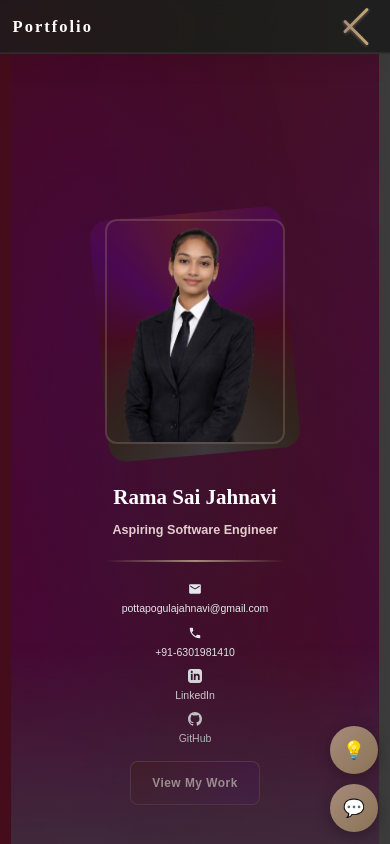
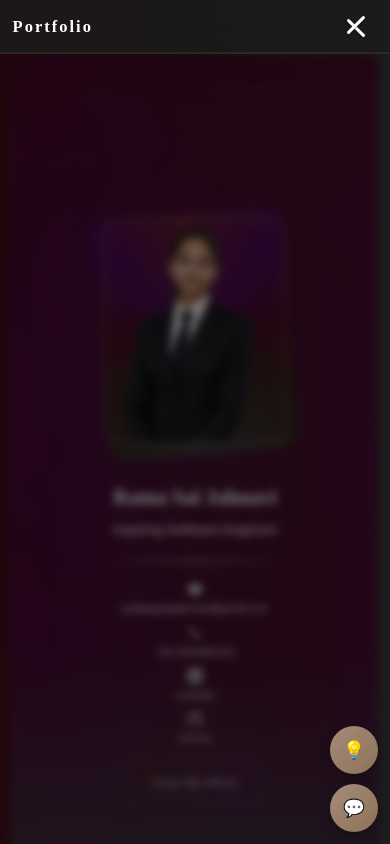
Before and after one commit to RamaSaiJahnavi/Portfolio, a React (Vite) app in the folder Desktop/portfolio/: page / in a window 390 px wide. Both pictures are taken after a click on the button "Toggle menu". Shown: the top 844 px of the page. Built offline with nearby package versions, Linux system fonts and the light colour scheme.

Commit message:
Fix mobile hamburger menu: add line gaps, white color, proper sizing, visible dropdown with smooth animation, close overlay

```diff
--- a/Desktop/portfolio/src/App.jsx
+++ b/Desktop/portfolio/src/App.jsx
@@ -75,14 +75,26 @@ function App() {
     // Listen for scroll events
     window.addEventListener('scroll', handleScroll)
 
+    // Click outside to close mobile menu
+    const handleClickOutside = (e) => {
+      if (isMobileMenuOpen && !e.target.closest('.navbar')) {
+        setIsMobileMenuOpen(false)
+      }
+    }
+
+    document.addEventListener('mousedown', handleClickOutside)
+    document.addEventListener('touchstart', handleClickOutside)
+
     // Cleanup event listeners
     return () => {
       window.removeEventListener('scroll', handleScroll)
       navLinks.forEach(link => {
         link.removeEventListener('click', handleAnchorClick)
       })
+      document.removeEventListener('mousedown', handleClickOutside)
+      document.removeEventListener('touchstart', handleClickOutside)
     }
-  }, [])
+  }, [isMobileMenuOpen])
 
   // Remove the handleNavClick function as it's no longer needed
   // Navigation is now handled in the useEffect anchor click handler
@@ -100,6 +112,12 @@ function App() {
 
   return (
     <div className="app">
+      {/* Overlay for mobile menu */}
+      <div
+        className={`nav-overlay ${isMobileMenuOpen ? 'active' : ''}`}
+        onClick={() => setIsMobileMenuOpen(false)}
+      ></div>
+
       <nav className={`navbar ${isScrolled ? 'scrolled' : ''}`}>
         <div className="nav-brand">Portfolio</div>
 
@@ -107,7 +125,7 @@ function App() {
         <button
           className="hamburger-menu"
           onClick={() => setIsMobileMenuOpen(!isMobileMenuOpen)}
-          aria-label="Toggle menu"
+          aria-label={isMobileMenuOpen ? 'Close menu' : 'Toggle menu'}
         >
           <span className={`hamburger-line ${isMobileMenuOpen ? 'open' : ''}`}></span>
           <span className={`hamburger-line ${isMobileMenuOpen ? 'open' : ''}`}></span>
--- a/Desktop/portfolio/src/styles/App.css
+++ b/Desktop/portfolio/src/styles/App.css
@@ -73,27 +73,31 @@ body {
   display: none;
   flex-direction: column;
   justify-content: space-between;
-  width: 30px;
-  height: 21px;
+  align-items: center;
+  width: 40px; /* Proper touch target size */
+  height: 40px;
+  padding: 8px; /* Space around lines */
   background: transparent;
   border: none;
   cursor: pointer;
-  padding: 0;
   z-index: 1001;
   transition: transform 0.3s ease;
+  -webkit-tap-highlight-color: transparent;
 }
 
 .hamburger-line {
-  width: 100%;
-  height: 3px;
-  background: linear-gradient(135deg, #A68B7C, #7F1734);
+  display: block;
+  width: 24px; /* Fixed width */
+  height: 3px; /* Visible thickness */
+  background: #FFFFFF; /* White color for visibility */
   border-radius: 2px;
   transition: all 0.3s cubic-bezier(0.68, -0.55, 0.265, 1.55);
   transform-origin: center;
+  margin: 2.5px 0; /* Proper gap between lines (5px total) */
 }
 
 .hamburger-line.open:nth-child(1) {
-  transform: translateY(9px) rotate(45deg);
+  transform: translateY(9.5px) rotate(45deg);
 }
 
 .hamburger-line.open:nth-child(2) {
@@ -102,7 +106,7 @@ body {
 }
 
 .hamburger-line.open:nth-child(3) {
-  transform: translateY(-9px) rotate(-45deg);
+  transform: translateY(-9.5px) rotate(-45deg);
 }
 
 .nav-links {
@@ -213,11 +217,9 @@ footer p {
     display: flex; /* Show hamburger on mobile */
     align-items: center; /* Center vertically */
     justify-content: center; /* Center horizontally */
-    width: 32px; /* Proper icon size */
-    height: 24px;
-    min-width: 44px; /* Touch-friendly target */
-    min-height: 44px;
-    padding: 4px; /* Small padding for tap area */
+    width: 44px; /* Proper touch target */
+    height: 44px;
+    padding: 8px;
     margin: 0;
     background: transparent;
     border: none;
@@ -225,18 +227,36 @@ footer p {
     -webkit-tap-highlight-color: transparent; /* Remove tap highlight */
   }
 
-  /* Ensure hamburger lines are clearly visible */
+  /* Ensure hamburger lines are clearly visible with white color */
   .hamburger-line {
-    width: 100%;
+    width: 24px; /* Fixed width for all screen sizes */
     height: 3px;
-    background: linear-gradient(135deg, #A68B7C, #C9A86C); /* Enhanced gradient with lighter gold */
+    background: #FFFFFF; /* Pure white for maximum contrast */
     border-radius: 2px;
-    box-shadow: 0 1px 3px rgba(166, 139, 124, 0.4); /* Subtle glow for visibility */
+    box-shadow: 0 1px 3px rgba(0, 0, 0, 0.3); /* Shadow for depth */
+    margin: 2.5px 0; /* Consistent gap between lines */
   }
 
   /* Hide desktop nav links on mobile */
   .nav-links {
     display: none; /* Hidden by default on mobile */
+  }
+
+  /* Close button overlay when menu is open */
+  .nav-overlay {
+    position: fixed;
+    inset: 0;
+    background: rgba(0, 0, 0, 0.5);
+    backdrop-filter: blur(4px);
+    opacity: 0;
+    pointer-events: none;
+    transition: opacity 0.3s ease;
+    z-index: 998;
+  }
+
+  .nav-overlay.active {
+    opacity: 1;
+    pointer-events: auto;
   }
 }
 
@@ -291,48 +311,61 @@ footer p {
 
   /* Enhanced visibility for hamburger lines */
   .hamburger-line {
-    width: 100%;
+    width: 24px; /* Fixed width */
     height: 3px;
-    background: linear-gradient(135deg, #A68B7C, #C9A86C); /* Lighter gradient */
+    background: #FFFFFF; /* White color */
     border-radius: 2px;
-    box-shadow: 0 1px 3px rgba(166, 139, 124, 0.5); /* Enhanced glow */
+    box-shadow: 0 1px 3px rgba(0, 0, 0, 0.3);
+    margin: 2.5px 0; /* Gap between lines */
   }
 
   /* Adjust nav-links position to match reduced navbar height */
   .nav-links {
     position: fixed;
-    top: 52px; /* Reduced from 58px to match compact navbar */
+    top: 48px; /* Match navbar height */
     left: 0;
     right: 0;
-    background: rgba(28, 28, 28, 0.98);
+    background: rgba(28, 28, 28, 0.98); /* Solid dark background */
     backdrop-filter: blur(10px);
     -webkit-backdrop-filter: blur(10px); /* Safari support */
     flex-direction: column;
-    align-items: center;
-    padding: 1rem;
-    gap: 0.5rem;
+    align-items: stretch; /* Full width items */
+    padding: 0;
+    gap: 0;
     max-height: 0;
     overflow: hidden;
-    transition: all 0.4s cubic-bezier(0.4, 0, 0.2, 1);
+    transition: all 0.5s cubic-bezier(0.4, 0, 0.2, 1);
     border-bottom: 1px solid rgba(166, 139, 124, 0.2);
-    box-shadow: 0 10px 30px rgba(0, 0, 0, 0.3);
+    box-shadow: 0 10px 40px rgba(0, 0, 0, 0.5);
     z-index: 999;
+    opacity: 0;
   }
 
   .nav-links.active {
-    max-height: 500px; /* Increased max-height for better visibility */
-    padding: 1rem;
+    max-height: 600px; /* Enough for all items */
+    padding: 1rem 0;
+    opacity: 1;
+  }
+
+  .nav-links li {
+    list-style: none;
+    margin: 0;
+    padding: 0;
   }
 
   .nav-links a {
+    display: block;
     width: 100%;
     text-align: center;
-    font-size: 0.9rem;
-    padding: 0.9rem 1.2rem; /* Increased for 44px+ touch target */
+    font-size: 1rem; /* 16px for readability */
+    font-weight: 500;
+    color: #FFFFFF; /* White text */
+    padding: 14px 16px; /* Large tap target */
+    margin: 4px 8px; /* Spacing between items */
     border-radius: 8px;
-    margin: 0.25rem 0;
+    transition: all 0.3s ease;
     -webkit-tap-highlight-color: transparent;
-    min-height: 44px; /* Minimum touch target size */
+    min-height: 48px; /* Touch-friendly */
     display: flex;
     align-items: center;
     justify-content: center;
@@ -340,7 +373,9 @@ footer p {
 
   .nav-links a:hover,
   .nav-links a.active {
-    background: rgba(166, 139, 124, 0.15);
+    background: rgba(166, 139, 124, 0.2);
+    color: #FFFFFF;
+    transform: translateX(4px);
   }
 
   main {
```
